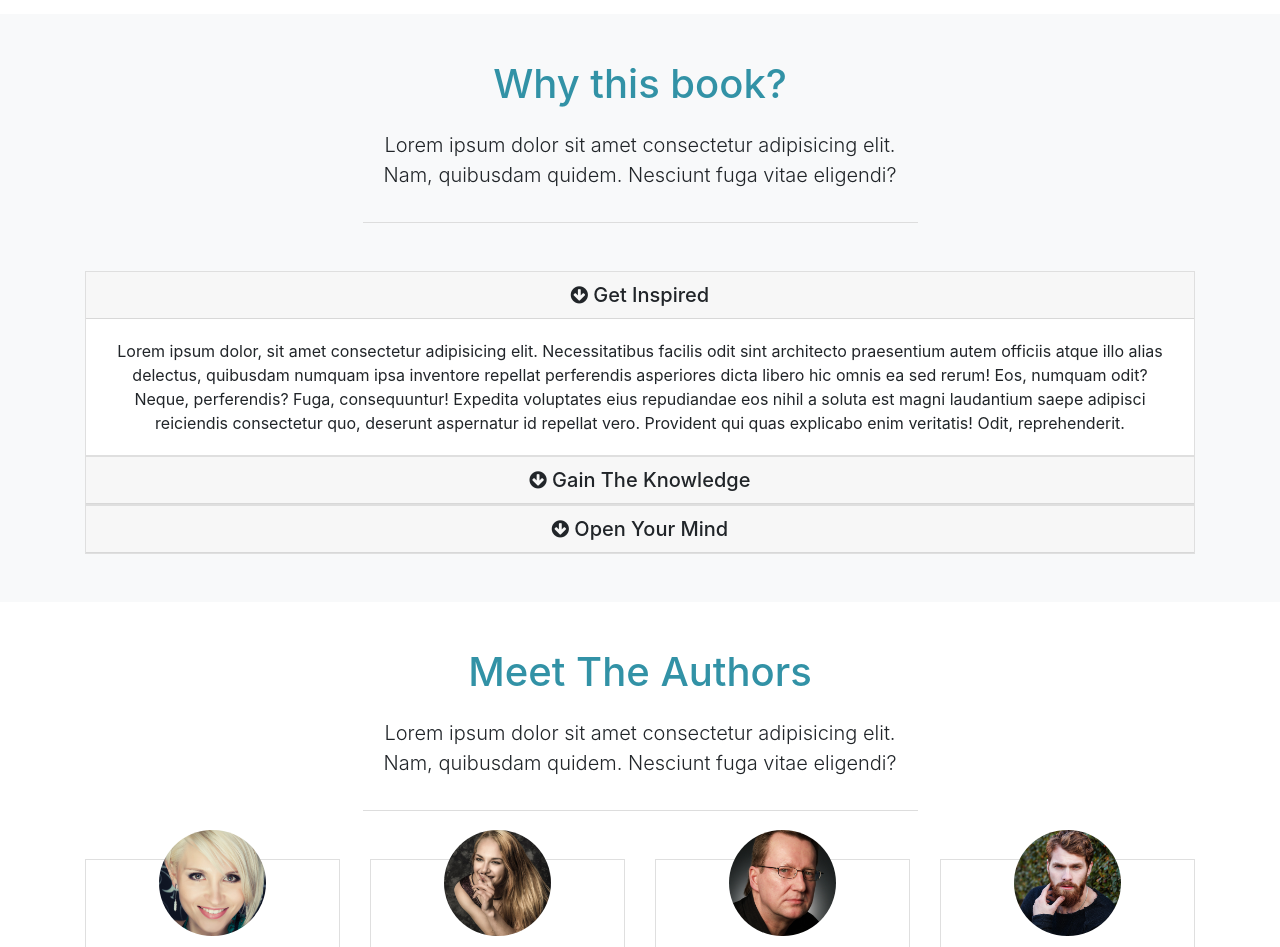
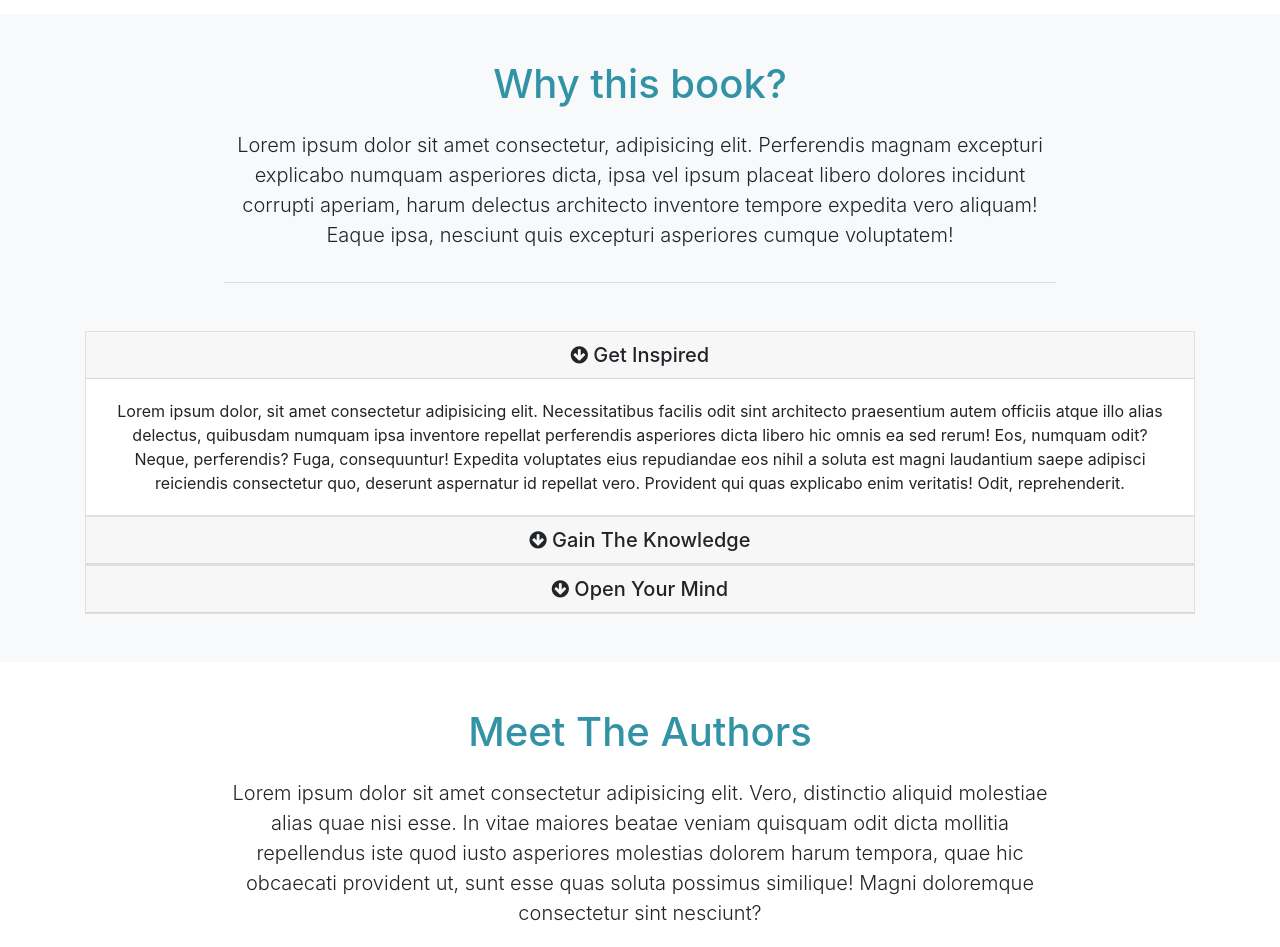
Before and after one commit to jonriddick/mizuxe, a website: page src/index.html in a window 1280 px wide. Shown: the part 1100-2047 px from the top of the page. Drawn offline with Linux system fonts and the light colour scheme.

Commit message:
working on some css & text issues

```diff
--- a/src/index.html
+++ b/src/index.html
@@ -124,7 +124,7 @@
             Why this book?
           </h1>
           <p class="lead pb-3">
-            Lorem ipsum dolor sit amet consectetur adipisicing elit. Nam, quibusdam quidem. Nesciunt fuga vitae eligendi?
+            Lorem ipsum dolor sit amet consectetur, adipisicing elit. Perferendis magnam excepturi explicabo numquam asperiores dicta, ipsa vel ipsum placeat libero dolores incidunt corrupti aperiam, harum delectus architecto inventore tempore expedita vero aliquam! Eaque ipsa, nesciunt quis excepturi asperiores cumque voluptatem!
           </p>
         </div>
         <!-- ACCORDION -->
@@ -185,7 +185,7 @@
             Meet The Authors
           </h1>
           <p class="lead pb-3">
-            Lorem ipsum dolor sit amet consectetur adipisicing elit. Nam, quibusdam quidem. Nesciunt fuga vitae eligendi?
+            Lorem ipsum dolor sit amet consectetur adipisicing elit. Vero, distinctio aliquid molestiae alias quae nisi esse. In vitae maiores beatae veniam quisquam odit dicta mollitia repellendus iste quod iusto asperiores molestias dolorem harum tempora, quae hic obcaecati provident ut, sunt esse quas soluta possimus similique! Magni doloremque consectetur sint nesciunt?
           </p>
         </div>
       </div>
--- a/src/scss/style.scss
+++ b/src/scss/style.scss
@@ -31,7 +31,7 @@ body{
     }
 }
 .info-header{
-    width: 50%;
+    width: 75%;
     margin: auto;
     border-bottom: 1px #ddd solid;
 }
```
Also changed, not shown: src/css/style.css.
